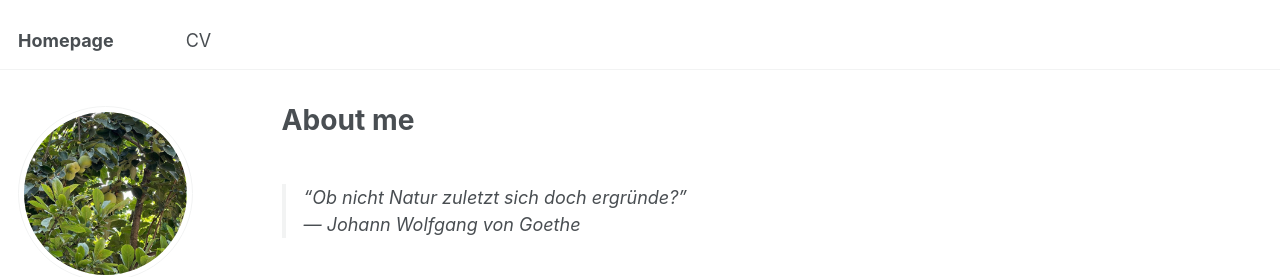
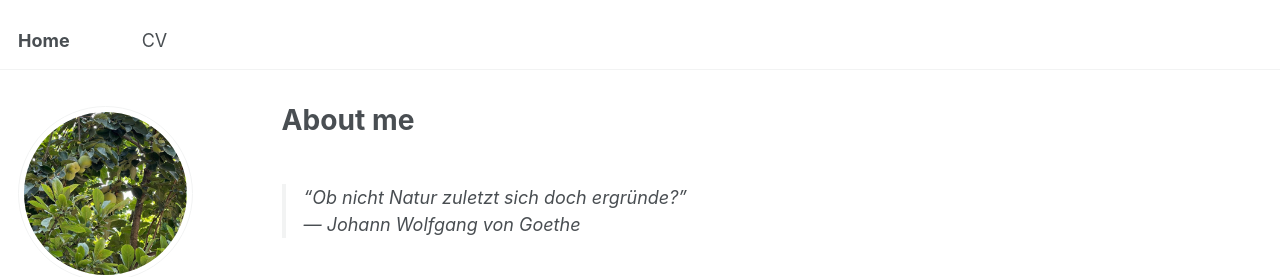
Before and after one commit to YuanN1ng/YuanN1ng.github.io, a Jekyll site: the page built from _pages/about.md, in a window 1280 px wide. Shown: the top 277 px of the page. Built offline with Jekyll 4.4.1, drawn with Linux system fonts in a browser that asks for light colours.

Commit message:
Update _config.yml

```diff
--- a/_config.yml
+++ b/_config.yml
@@ -9,7 +9,7 @@
 # Basic Site Settings
 locale                   : "en-US"
 site_theme               : "default"
-title                    : "Homepage"
+title                    : "Home"
 title_separator          : "-"
 name                     : &name "Yuan Ning"
 description              : &description "personal description"
```
